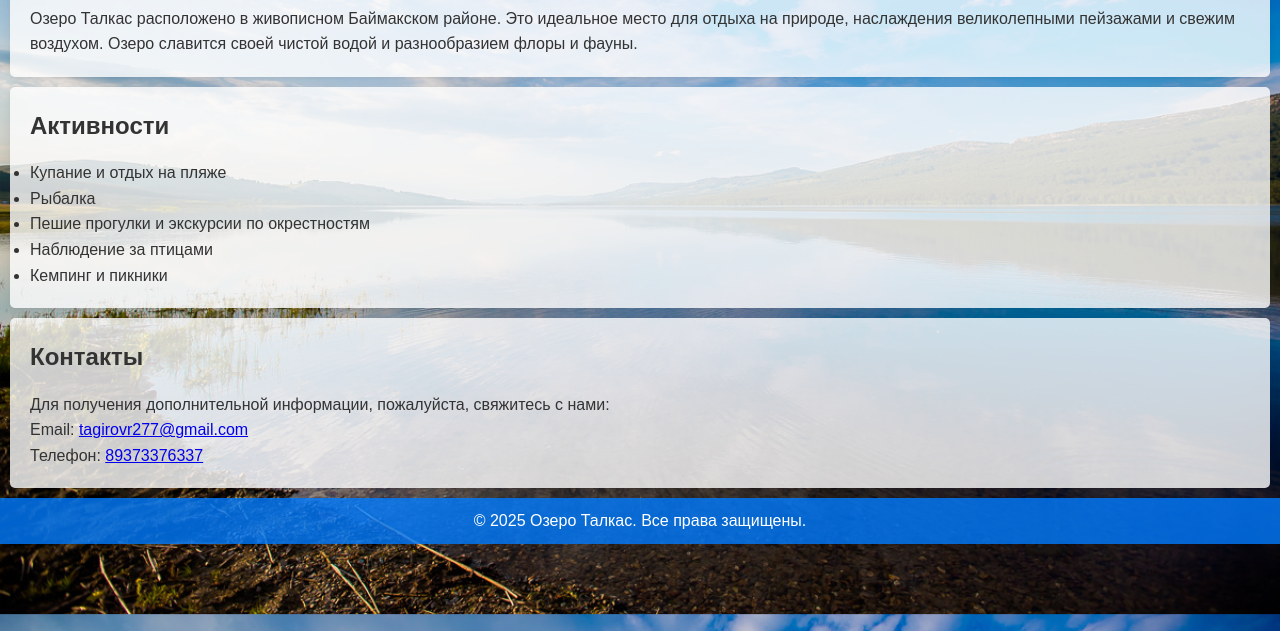
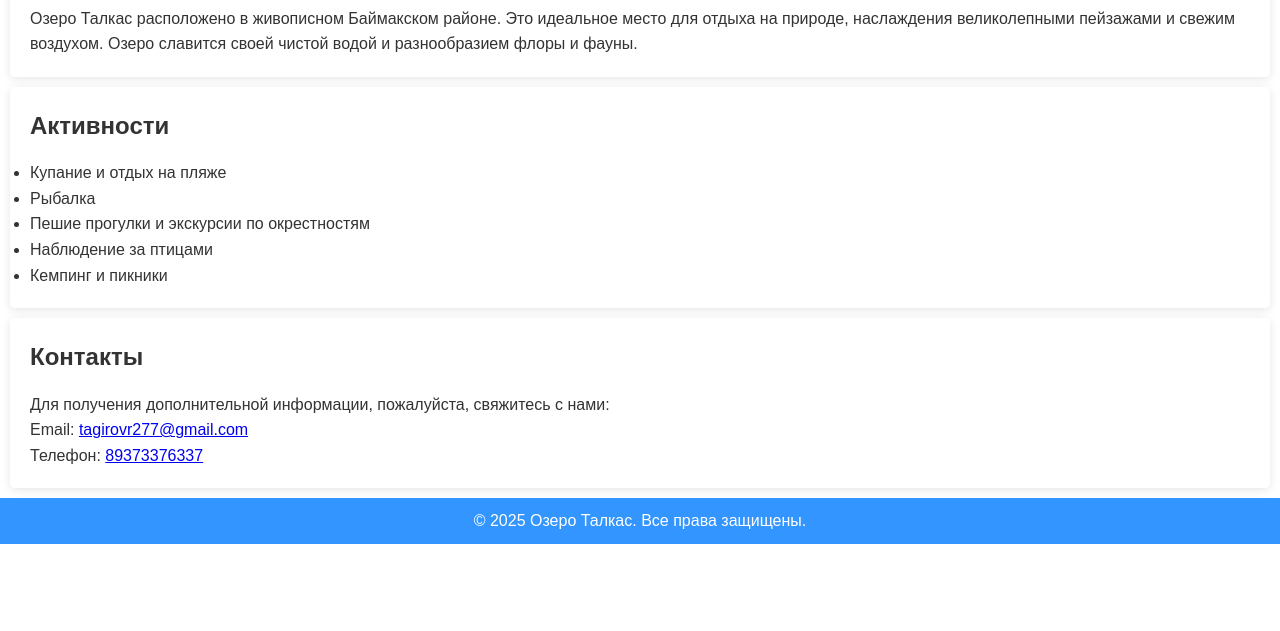
Before and after one commit to arua2002/arua2002.github.io, a plain HTML site: page index.html in a window 1280 px wide. Shown: the part 169-800 px from the top of the page. Drawn offline with Linux system fonts and the light colour scheme.

Commit message:
мелочь

```diff
--- a/index.html
+++ b/index.html
@@ -8,7 +8,6 @@
     <link rel="preconnect" href="https://fonts.googleapis.com">
     <link rel="preconnect" href="https://fonts.gstatic.com" crossorigin>
     <link href="https://fonts.googleapis.com/css2?family=Roboto:wght@400;700&display=swap" rel="stylesheet"> <!-- Подключение шрифта -->
-    <style> body { background-image: url('image/talkas.jpg'); } </style>
 </head>
 <body>
     <header>
```
